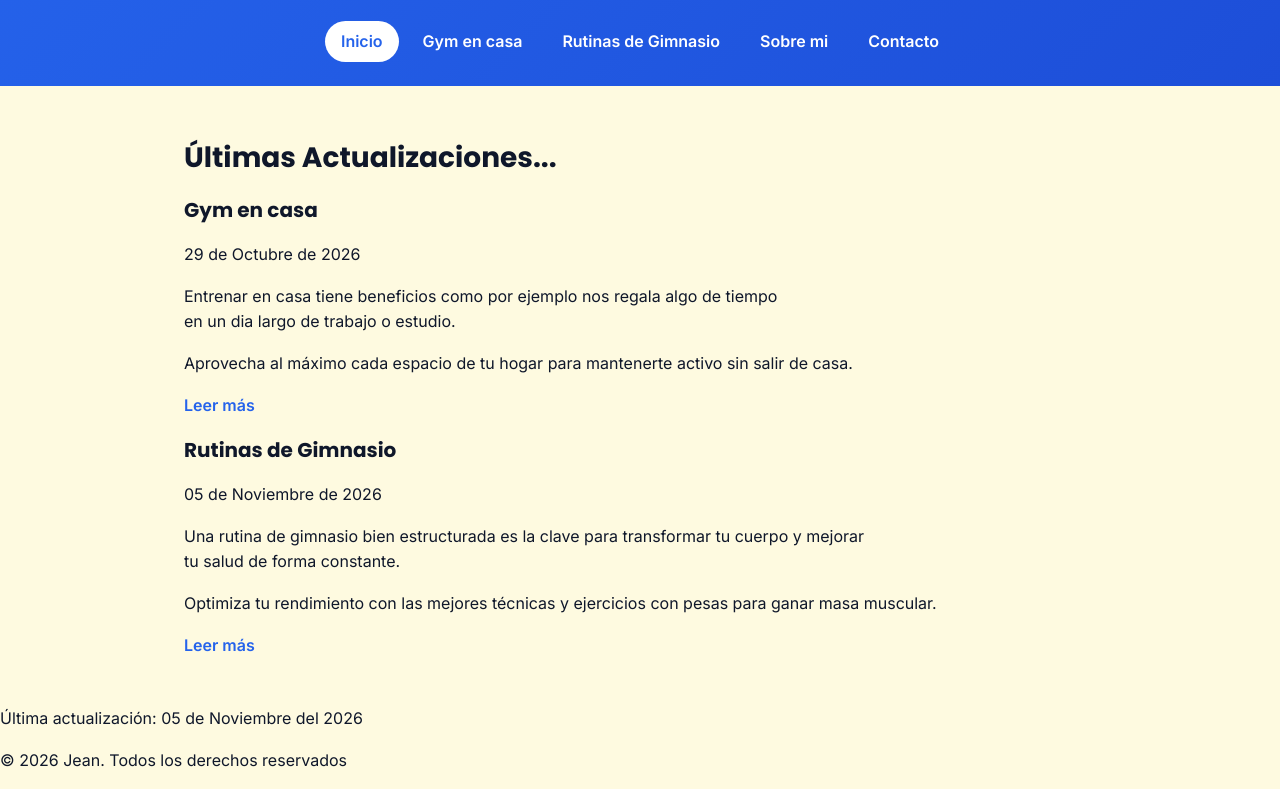
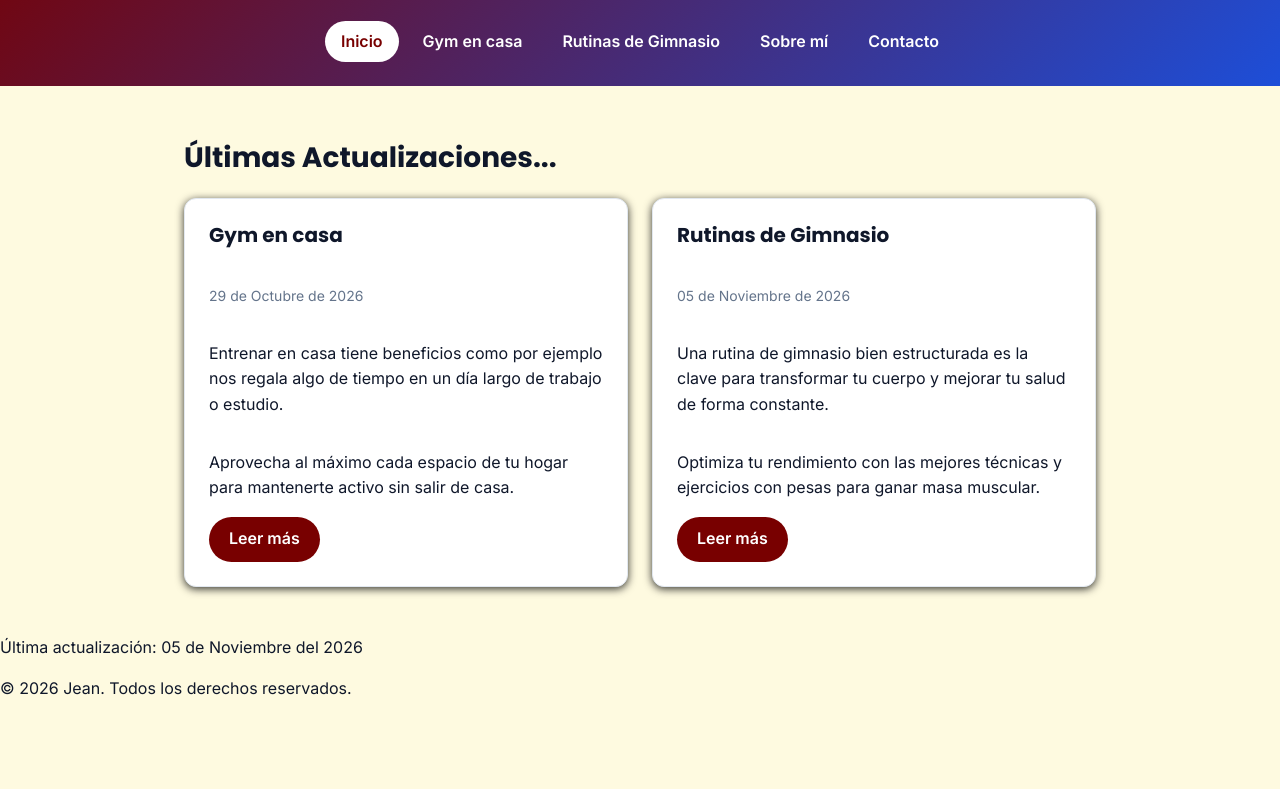
Before and after one commit to JPaul77/02-Blog-Personal, a plain HTML site: page Index.html in a window 1280 px wide. Shown: the part 133-922 px from the top of the page. After the commit the page ends 851 px from the top, so only its background shows below. Drawn offline with Linux system fonts and the light colour scheme.

Commit message:
feat/agregar estilos al index

```diff
--- a/Index.html
+++ b/Index.html
@@ -1,7 +1,7 @@
 <!DOCTYPE html>
 <html lang="es">
-<!-- idioma en español -->
 <head>
+    <!-- Configuración de idioma y metadatos -->
     <meta charset="UTF-8">
     <meta name="viewport" content="width=device-width, initial-scale=1.0">
     <meta name="description" content="Blog personal de Jean sobre Mejores Rutinas de Gym">
@@ -11,13 +11,13 @@
 <body>
     <header>
         <h1>Blog de Jean</h1>
-        <p>Entrena conmigo, con el mejor guía</p>
+        <p>Entrena conmigo, con la mejor guía</p>
         <nav>
             <ul>
-                <li><a href="index.html"class="activo">Inicio</a></li>
+                <li><a href="index.html" class="activo">Inicio</a></li>
                 <li><a href="articulo-1.html">Gym en casa</a></li>
                 <li><a href="articulo-2.html">Rutinas de Gimnasio</a></li>
-                <li><a href="sobre-mi.html">Sobre mi</a></li>
+                <li><a href="sobre-mi.html">Sobre mí</a></li>
                 <li><a href="contacto.html">Contacto</a></li>
             </ul>
         </nav>
@@ -25,31 +25,29 @@
     <main>
         <section>
             <h2>Últimas Actualizaciones...</h2>
-            <div class = "tarjeta">
-
-
+            <div class="tarjetas">
                 <article class="tarjeta">
                     <h3>Gym en casa</h3>
                     <p><time datetime="2026-10-29">29 de Octubre de 2026</time></p>
-                    <p>Entrenar en casa tiene beneficios como por ejemplo nos regala algo de tiempo<br>
-                    en un dia largo de trabajo o estudio.</p>
+                    <p>Entrenar en casa tiene beneficios como por ejemplo nos regala algo de tiempo en un día largo de trabajo o estudio.</p>
                     <p>Aprovecha al máximo cada espacio de tu hogar para mantenerte activo sin salir de casa.</p>
-                    <a href="articulo-1.html">Leer más</a>
+                    <!-- Clase "boton" agregada -->
+                    <a href="articulo-1.html" class="boton">Leer más</a>
                 </article>
                 <article class="tarjeta">
                     <h3>Rutinas de Gimnasio</h3>
                     <p><time datetime="2026-11-05">05 de Noviembre de 2026</time></p>
-                    <p>Una rutina de gimnasio bien estructurada es la clave para transformar tu cuerpo y mejorar<br>
-                    tu salud de forma constante.</p>
+                    <p>Una rutina de gimnasio bien estructurada es la clave para transformar tu cuerpo y mejorar tu salud de forma constante.</p>
                     <p>Optimiza tu rendimiento con las mejores técnicas y ejercicios con pesas para ganar masa muscular.</p>
-                    <a href="articulo-2.html">Leer más</a>
+                    <!-- Clase "boton" agregada -->
+                    <a href="articulo-2.html" class="boton">Leer más</a>
                 </article>
             </div>
         </section>
     </main>
     <footer>
         <p>Última actualización: <time datetime="2026-11-05">05 de Noviembre del 2026</time></p>
-        <p>&copy; 2026 Jean. Todos los derechos reservados</p>
+        <p>&copy; 2026 Jean. Todos los derechos reservados.</p>
     </footer>
 </body>
 </html>
--- a/css/estilos.css
+++ b/css/estilos.css
@@ -5,7 +5,7 @@
 /* crear variables */
 :root {
     /* Colores */
-    --color-primario: #2563eb;         /* Azul vibrante */
+    --color-primario: #780000;         /* Azul vibrante */
     --color-primario-oscuro: #1d4ed8;  /* Azul más oscuro para hover */
     --color-fondo: #fefae0;            /* Gris muy claro, casi blanco */
     --color-superficie: #ffffff;       /* Blanco puro para tarjetas o contenedores */
@@ -132,6 +132,44 @@ nav a.activo{
 /*tarjetas*/
 .tarjetas{
     display: grid;
-    grid-template-columns: repeat(2, 1fr);
+    grid-template-columns: repeat(auto-fit, minmax(280px, 1fr));
     gap: 1.5rem;
 }
+.tarjeta{
+    background-color: var(--color-superficie);
+    border: 1px solid var(--color-borde);
+    border-radius: var(--radio);
+    box-shadow: var(--sombra);
+    padding: 1.5rem;
+    transition: transform 0.2s, box-shadow 0.2s;
+    display: flex;
+    flex-direction: column;
+}
+.tarjeta h3{
+    margin-top: 0;
+}
+.tarjeta time {
+    color: var(--color-texto-suave);
+    font-size: 0.875rem;
+}
+.tarjeta:hover{
+    transform: translateY(-4px);
+    box-shadow: var(--sombra-fuerte);
+}
+.tarjeta .boton{
+    margin-top: auto;
+    align-self: flex-start;
+}
+.boton {
+    display: inline-block;
+    background-color: var(--color-primario);
+    color: #fff;
+    padding: 0.6rem 1.25rem;
+    border-radius: 999px;
+    transition: background-color 0.2s;
+}
+.boton:hover{
+    background-color: var(--color-primario-oscuro);
+    color:#fff;
+    text-decoration: none;
+}
```
Also changed, not shown: articulo-1.html (+1 -1 lines).
